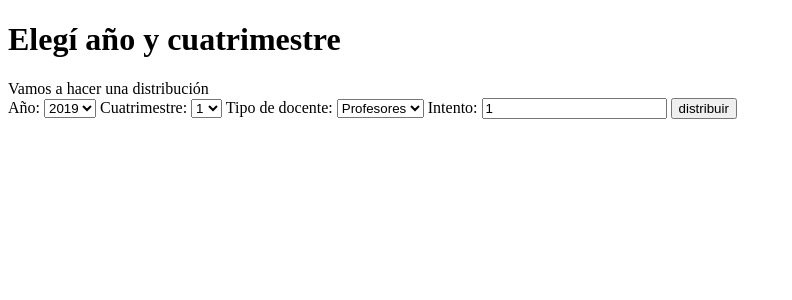
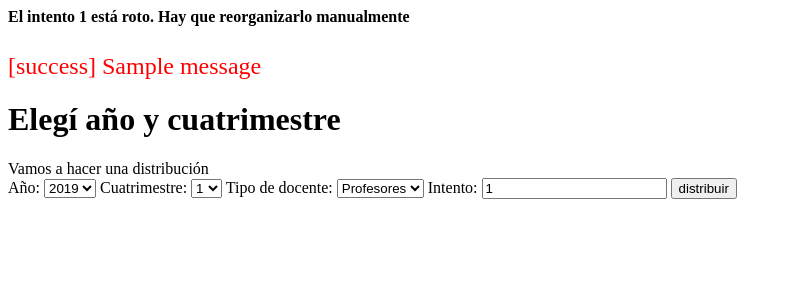
Before and after one commit to matiasg/distribucion, a Django app: page /dborrador/distribuir in a window 1280 px wide. Shown: the top 300 px of the page, without its empty margins (0-792 px from the left). Run offline with Django 3.2, Linux system fonts and the light colour scheme; tables that the repository leaves empty hold one stand-in row (values such as "Sample post"); one stand-in notice (Sample message) is shown.

Commit message:
agrego mensajes de error si hay asignaciones de más

```diff
--- /dev/null
+++ b/dborrador/static/dborrador/dborrador.css
@@ -0,0 +1,5 @@
+.messages
+{
+  font-size: 24px;
+  color: red;
+}
--- a/dborrador/templates/dborrador/distribuir.html
+++ b/dborrador/templates/dborrador/distribuir.html
@@ -1,4 +1,18 @@
 <!DOCTYPE html>
+
+{% load static %}
+<link rel="stylesheet" type="text/css" href="{% static 'dborrador/dborrador.css' %}">
+
+{% if messages %}
+<b>El intento {{ intento }} está roto. Hay que reorganizarlo manualmente</b>
+<div class="messages">
+    {% for message in messages %}
+    <br>{% if message.tags %} [{{ message.tags }}] {% endif %} {{ message }}</br>
+    {% endfor %}
+</div>
+{% endif %}
+
+
 
 <h1>Elegí año y cuatrimestre</h1>
 Vamos a hacer una distribución
--- a/dborrador/views.py
+++ b/dborrador/views.py
@@ -5,6 +5,7 @@ from django.http import Http404, HttpResponseRedirect
 from django.urls import reverse
 from django.utils import timezone
 from django.db.models import Max
+from django.contrib import messages
 
 from .models import Preferencia, Asignacion
 from materias.models import (Turno, Docente, Materia, CuatrimestreDocente,
@@ -108,6 +109,7 @@ def distribuir(request):
         # ni las necesidades de los turnos (que pueden ser 0 o mayores que 1).
         logger.info('%d docentes, %d turnos, %d preferencias',
                     docentes.count(), turnos.count(), preferencias.count())
+        hay_errores = False
 
         info_cuatri = CuatrimestreDocente.objects.filter(anno=anno, cuatrimestre=cuatrimestre)
         sources = dict()
@@ -117,7 +119,9 @@ def distribuir(request):
                 cargas = info_doc.cargas - asignaciones_previas.filter(docente=d).count()
                 if cargas > 0:
                     sources[str(d.id)] = cargas
-                # TODO: mostrar warning si cargas < 0
+                elif cargas < 0:
+                    messages.error(request, f'Hay demasiadas asignaciones para {d}')
+                    hay_errores = True
 
         targets = {}
         for turno in turnos:
@@ -125,7 +129,18 @@ def distribuir(request):
             necesidad -= asignaciones_previas.filter(turno=turno).count()
             if necesidad > 0:
                 targets[str(turno.id)] = necesidad
-            # TODO: mostrar warning si necesidad < 0
+            elif necesidad < 0:
+                messages.error(request, f'Hay demasiados docentes asignados al turno {turno}')
+                hay_errores = True
+
+        if hay_errores:
+            context = {
+                    'annos': [anno],
+                    'cuatrimestres': [Cuatrimestres[cuatrimestre]],
+                    'tipos': [TipoDocentes[tipo]],
+                    'intento': intento}
+            return render(request, 'dborrador/distribuir.html', context)
+
 
         pesos = []
         for preferencia in preferencias:
```
